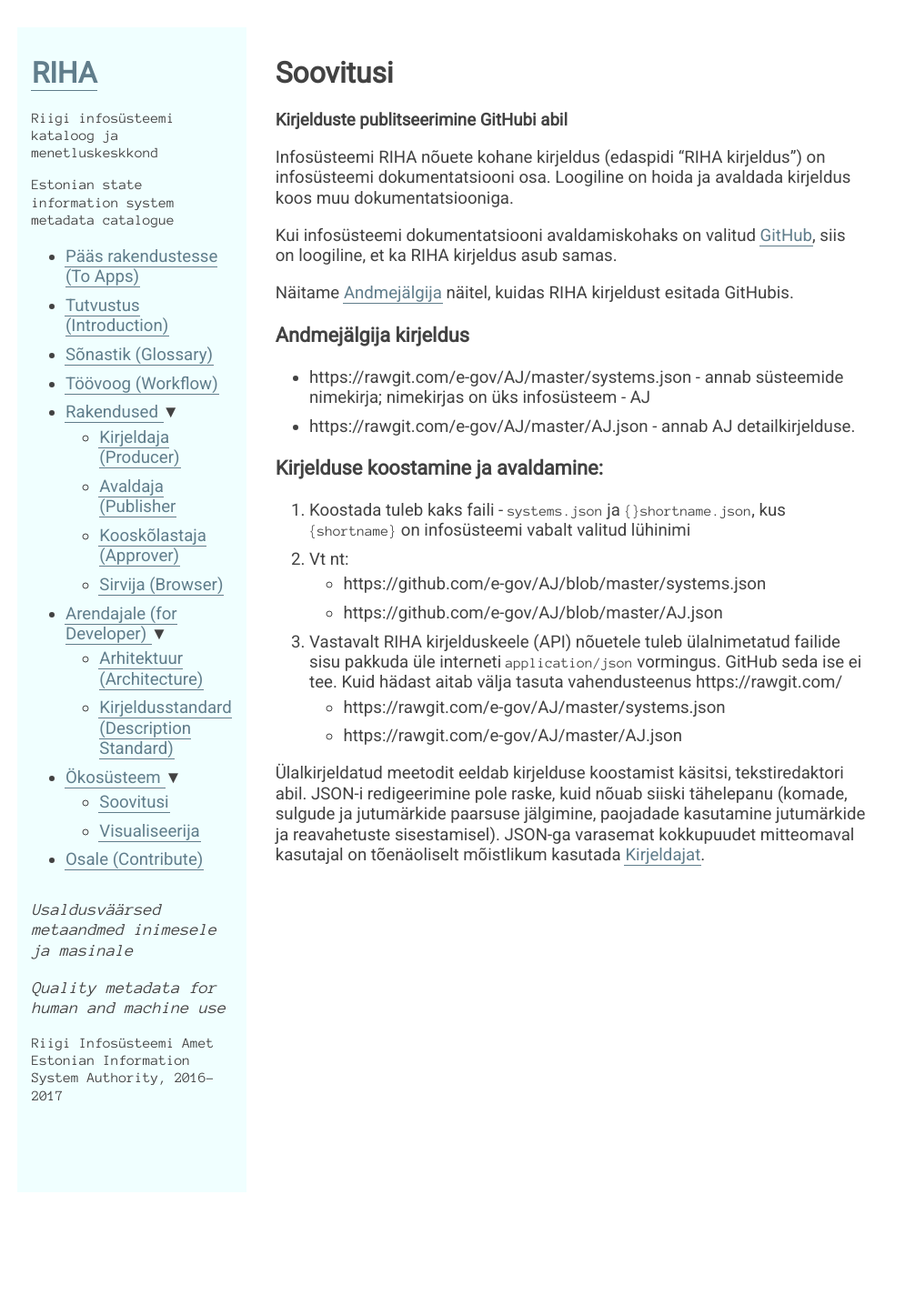
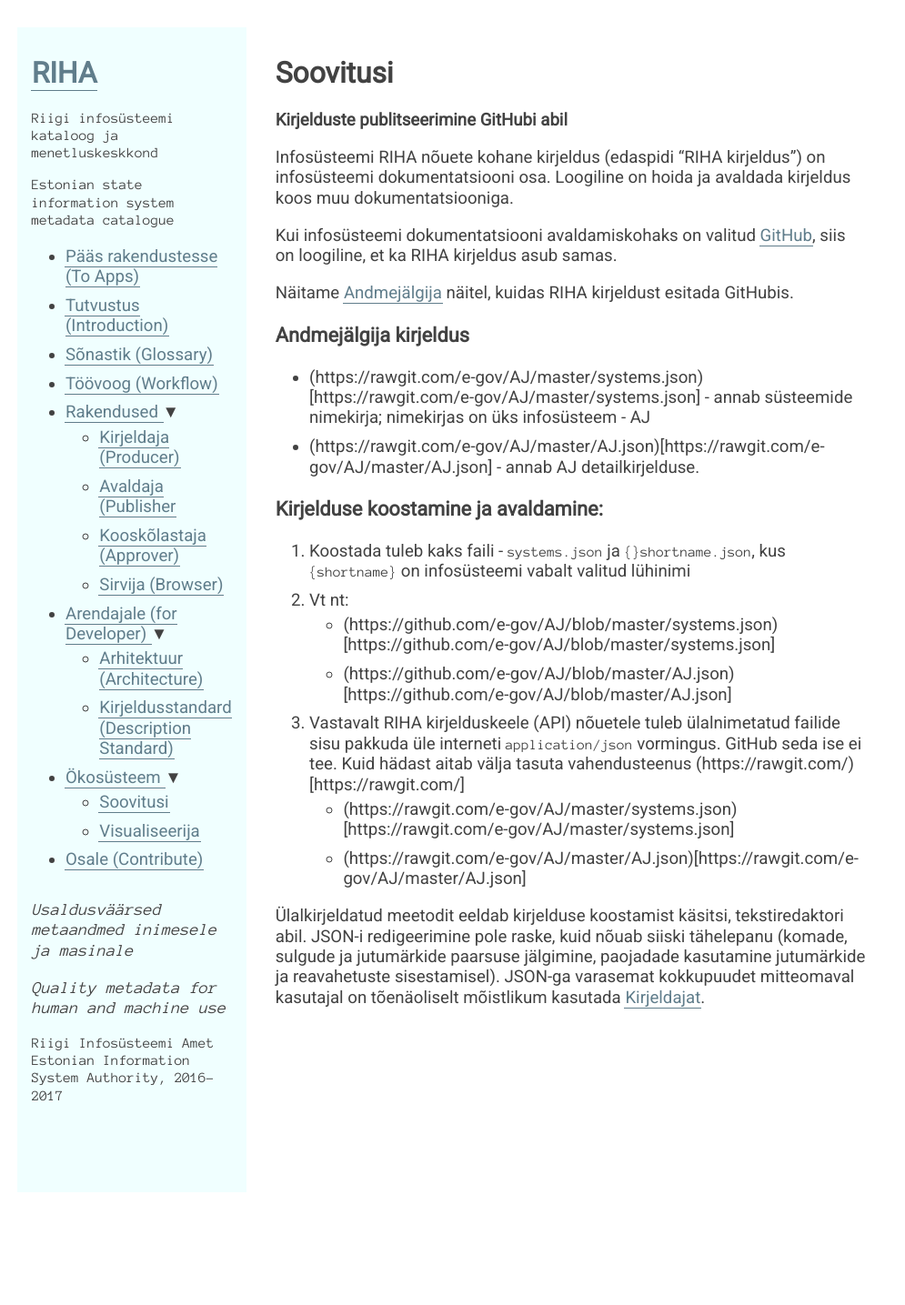
Before and after one commit to e-gov/RIHA-Index, a Jekyll site: the page built from Soovitusi.md, in a window 1280 px wide. Shown: the whole page at 91% size, without its empty margins (0-995 px from the left). Built offline with Jekyll 4.4.1, drawn with Linux system fonts in a browser that asks for light colours; part of the change alters nothing that is shown.

Commit message:
Update Soovitusi.md

```diff
--- a/Soovitusi.md
+++ b/Soovitusi.md
@@ -17,17 +17,17 @@ Näitame [Andmejälgija](https://github.com/e-gov/AJ) näitel, kuidas RIHA kirje
 
 ### Andmejälgija kirjeldus
 
-- https://rawgit.com/e-gov/AJ/master/systems.json - annab süsteemide nimekirja; nimekirjas on üks infosüsteem - AJ
-- https://rawgit.com/e-gov/AJ/master/AJ.json - annab AJ detailkirjelduse.
+- (https://rawgit.com/e-gov/AJ/master/systems.json)[https://rawgit.com/e-gov/AJ/master/systems.json] - annab süsteemide nimekirja; nimekirjas on üks infosüsteem - AJ
+- (https://rawgit.com/e-gov/AJ/master/AJ.json)[https://rawgit.com/e-gov/AJ/master/AJ.json] - annab AJ detailkirjelduse.
 
 ### Kirjelduse koostamine ja avaldamine:
 
 1. Koostada tuleb kaks faili - `systems.json` ja `{}shortname.json`, kus `{shortname}` on infosüsteemi vabalt valitud lühinimi
 2. Vt nt:
-  - https://github.com/e-gov/AJ/blob/master/systems.json
-  - https://github.com/e-gov/AJ/blob/master/AJ.json
-3. Vastavalt RIHA kirjelduskeele (API) nõuetele tuleb ülalnimetatud failide sisu pakkuda üle interneti `application/json` vormingus. GitHub seda ise ei tee. Kuid hädast aitab välja tasuta vahendusteenus https://rawgit.com/
-  - https://rawgit.com/e-gov/AJ/master/systems.json
-  - https://rawgit.com/e-gov/AJ/master/AJ.json
+  - (https://github.com/e-gov/AJ/blob/master/systems.json)[https://github.com/e-gov/AJ/blob/master/systems.json]
+  - (https://github.com/e-gov/AJ/blob/master/AJ.json)[https://github.com/e-gov/AJ/blob/master/AJ.json]
+3. Vastavalt RIHA kirjelduskeele (API) nõuetele tuleb ülalnimetatud failide sisu pakkuda üle interneti `application/json` vormingus. GitHub seda ise ei tee. Kuid hädast aitab välja tasuta vahendusteenus (https://rawgit.com/)[https://rawgit.com/]
+  - (https://rawgit.com/e-gov/AJ/master/systems.json)[https://rawgit.com/e-gov/AJ/master/systems.json]
+  - (https://rawgit.com/e-gov/AJ/master/AJ.json)[https://rawgit.com/e-gov/AJ/master/AJ.json]
 
 Ülalkirjeldatud meetodit eeldab kirjelduse koostamist käsitsi, tekstiredaktori abil. JSON-i redigeerimine pole raske, kuid nõuab siiski tähelepanu (komade, sulgude ja jutumärkide paarsuse jälgimine, paojadade kasutamine jutumärkide ja reavahetuste sisestamisel). JSON-ga varasemat kokkupuudet mitteomaval kasutajal on tõenäoliselt mõistlikum kasutada [Kirjeldajat](/Kirjeldaja).
```
